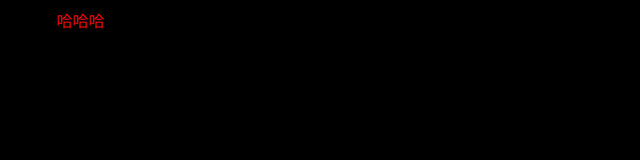
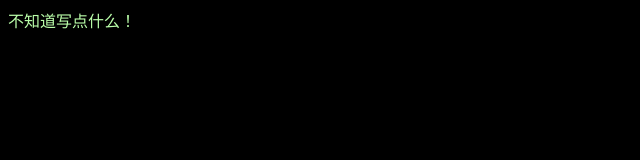
Before and after one commit to Jawon2870/Jawon2870.github.io, a plain HTML site: page index.html in a window 1280 px wide. Shown: the whole page, without its empty margins (0-640 px from the left). Drawn offline with Linux system fonts and the light colour scheme.

Commit message:
Update index.html

```diff
--- a/index.html
+++ b/index.html
@@ -5,8 +5,6 @@
     <title>1233</title>
   </head>
   <body style="background-color: black;">
-    <p1>测试\n</p1>
-
-    <p3 style="color: red;">哈哈哈</p3>
+    <p1 style="color: #bfa; float: center;">不知道写点什么！</p1>
   </body>
 </html>
```
